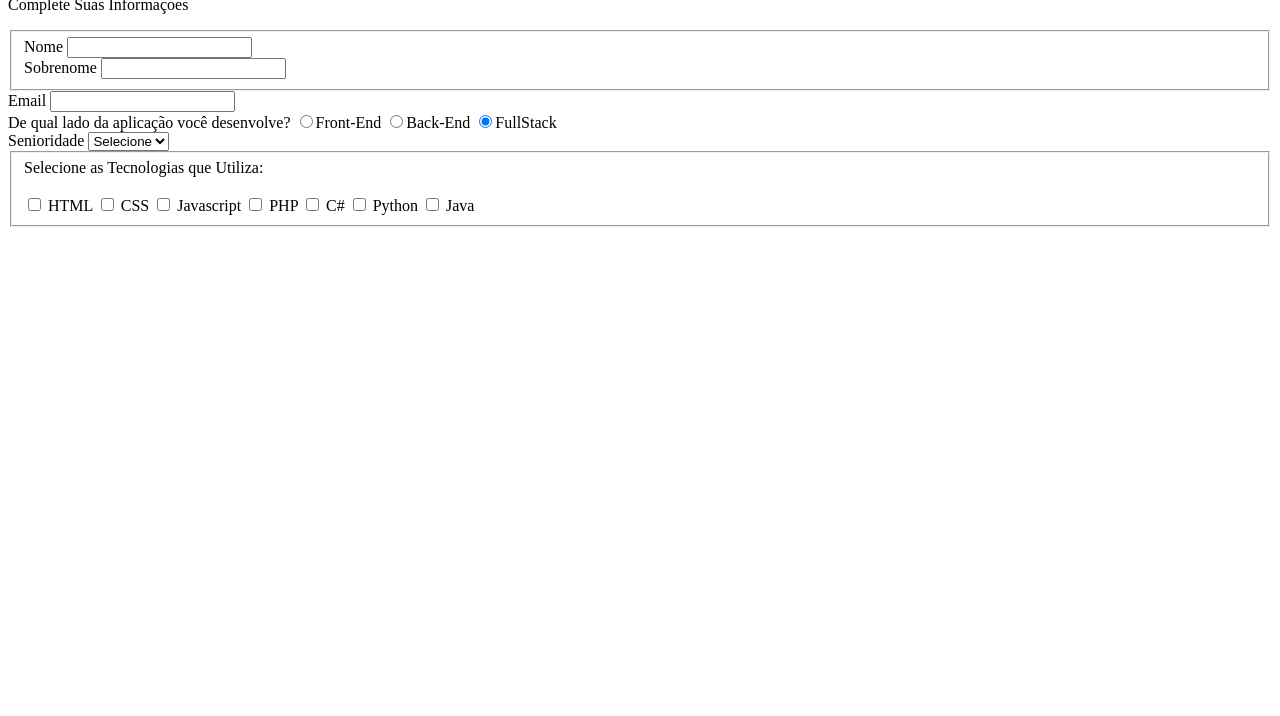
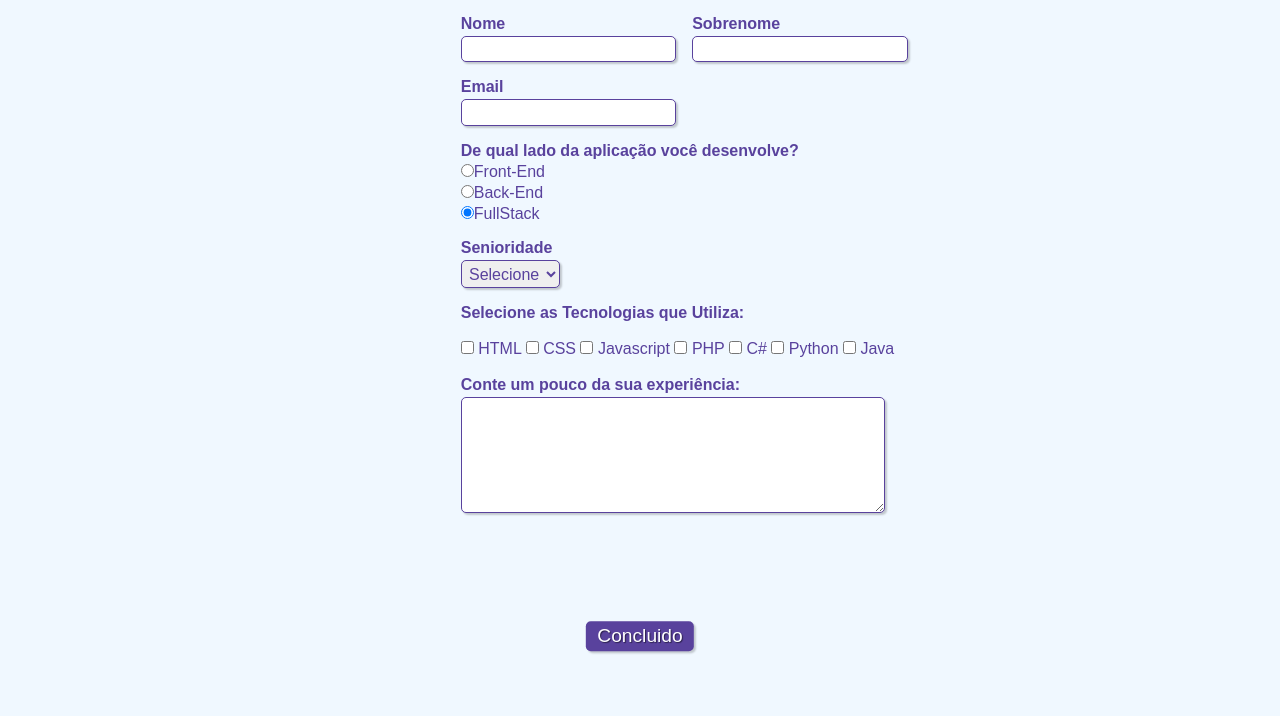
Before and after one commit to Nikit00/Iguana-Form, a plain HTML site: page index.html in a window 1280 px wide. Shown: the part 84-800 px from the top of the page. Drawn offline with Linux system fonts and the light colour scheme.

Commit message:
Concluido

```diff
--- a/index.html
+++ b/index.html
@@ -5,32 +5,34 @@
     <meta http-equiv="X-UA-Compatible" content="IE=edge">
     <meta name="viewport" content="width=device-width, initial-scale=1.0">
     <title>Formulario de Cadastro</title>
+    <link rel="stylesheet" type="text/css" href="./style.css">
 </head>
 <body>
 
     <div>
-        <h1>Cadastro de DEVs</h1>
-        <p>Complete Suas Informações</p>
+        <h1 id="titulo">Cadastro de DEVs</h1>
+        <p id="subtitulo">Complete Suas Informações</p>
+        <br>
     </div>
 
     <form action="">
-        <fieldset>
-            <div>
-                <label for="">Nome</label>
-                <input type="text" name="nome" id="nome">
+        <fieldset class="grupo">
+            <div class="campo">
+                <label for="nome"> <strong>Nome</strong></label>
+                <input type="text" name="nome" id="nome" required>
             </div>
-            <div>
-                <label for="">Sobrenome</label>
-                <input type="text" name="sobrenome" id="sobrenome">
+            <div class="campo">
+                <label for="sobrenome"><strong>Sobrenome</strong></label>
+                <input type="text" name="sobrenome" id="sobrenome" required>
             </div>
         </fieldset>
 
-        <div>
-            <label for="">Email</label>
-            <input type="email" name="email" id="email">
+        <div class="campo">
+            <label for="email"><strong>Email</strong></label>
+            <input type="email" name="email" id="email" required>
         </div>
-        <div>
-            <label for="">De qual lado da aplicação você desenvolve?</label>
+        <div class="campo">
+            <label for=""><strong>De qual lado da aplicação você desenvolve?</strong></label>
             <label for="">
                 <input type="radio" name="devweb" value="frontend">Front-End
             </label>
@@ -41,18 +43,18 @@
                 <input type="radio" name="devweb" value="fullstack" checked>FullStack
             </label>
         </div>
-        <div>
-            <label for="">Senioridade</label>
-            <select id="senioridade">
+        <div class="campo">
+            <label for="senioridade"><strong>Senioridade</strong></label>
+            <select id="senioridade" required>
                 <option selected disabled value="">Selecione</option>
                 <option >Junior</option>
                 <option >Pleno</option>
                 <option >Senior</option>
             </select>
         </div>
-        <fieldset>
-            <div>
-                <label>Selecione as Tecnologias que Utiliza:</label><br><br>
+        <fieldset class="grupo">
+            <div id="check">
+                <label><strong>Selecione as Tecnologias que Utiliza:</strong></label><br><br>
                 <input type="checkbox" name="tecnologia1" id="tecnologia1" value="HTML">
                 <label for="tecnologia1">HTML</label>
                 <input type="checkbox" name="tecnologia2" id="tecnologia2" value="CSS">
@@ -69,7 +71,13 @@
                 <label for="tecnologia7">Java</label>
             </div>
         </fieldset>
+        <div class="campo">
+            <br>
+            <label for="experiencia"><strong>Conte um pouco da sua experiência:</strong></label>
+            <textarea rows="6" style="width: 26em" id="experiencia" name="experiencia"></textarea>
+        </div>
 
+        <button class="botao" type="submit" onsubmit="">Concluido</button>
 
     </form>
 
--- a/style.css
+++ b/style.css
@@ -0,0 +1,105 @@
+* {
+    margin: 0;
+    padding: 0;
+}
+
+#titulo {
+    font-family: sans-serif;
+    color: #380b61;
+    margin-left: 7%;
+}
+
+#subtitulo {
+    font-family: sans-serif;
+    color: #380b61;
+    margin-left: 10%;
+}
+
+#check {
+    display: inline-block;
+}
+
+fieldset {
+    border: 0;
+}
+
+body {
+    background-color: #F0F8FF;
+    font-family: sans-serif;
+    font-size: 1em;
+    color: #59429d;
+    margin-left: 36%;
+    margin-top: 2%;
+    justify-content: center;
+}
+
+input, select, textarea, button {
+    border-radius: 5px;
+    font-family: sans-serif;
+    font-size: 1em;
+    color: #59429d;
+}
+
+.grupo:before, .grupo:after {
+    display: table;
+}
+
+.grupo:after {
+    clear: both;
+}
+
+.campo {
+    margin-bottom: 1em;
+}
+
+.campo label {
+    margin-bottom: 0.2em;
+    color: #59429d;
+    display: block;
+}
+
+fieldset.grupo .campo {
+    float: left;
+    margin-right: 1em;
+}
+
+.campo input[type="text"], .campo input[type="email"], .campo select, .campo textarea {
+    padding: 0.2em;
+    border: 1px solid #59429d;
+    box-shadow: 2px 2px 2px rgba(0,0,0,0.2);
+    display: block;
+}
+
+.campo select option {
+    padding-right: 1em;
+}
+
+.campo input:focus, .campo select:focus, .campo textarea:focus {
+    background: #E0E0F8;
+}
+
+.botao {
+    font-size: 1.2em;
+    background: #59429d;
+    border: 0;
+    margin-bottom: 1em;
+    color: #ffffff;
+    padding: 0.2em 0.6em;
+    box-shadow: 2px 2px 2px rgba(0, 0, 0, 0.2);
+    text-shadow: 1px 1px 1px rgba(0, 0, 0, 0.5);
+    position: absolute;
+    top: 90%;
+    left: 50%;
+    margin-right: -50%;
+    transform: translate(-50%, -50%)
+}
+
+.botao:hover {
+    background: #CCBBFF;
+    box-shadow: inset 2px 2px 2px rgba(0,0,0,0.2);
+    text-shadow: none;
+}
+
+.botao, select{
+    cursor: pointer;
+}
```
